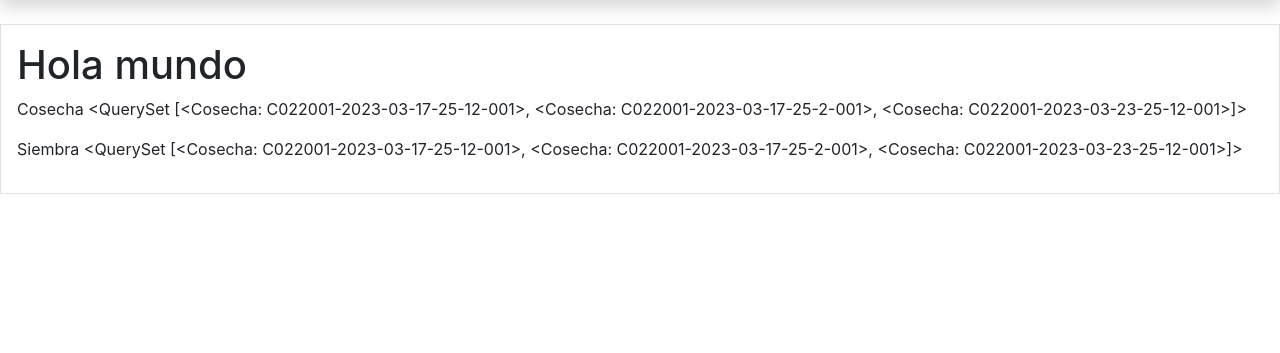
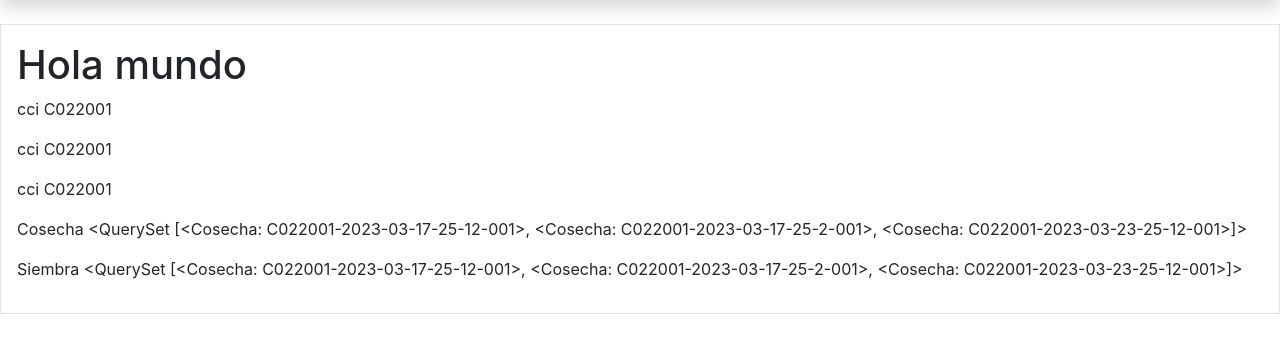
Before and after one commit to IsaMaru98/SeguimientoAlogenicas, a Django app: page /lotes/ in a window 1280 px wide. Shown: the part 91-444 px from the top of the page. Run offline with Django 4.2, Linux system fonts and the light colour scheme; data comes from the database, SQL or seed files in the repository; some libraries are stand-ins or nearby versions.

Commit message:
Agregar modificaciones al html de ldatos por lote

```diff
--- a/formularios/templates/formularios/lotes.html
+++ b/formularios/templates/formularios/lotes.html
@@ -4,6 +4,11 @@
 {% block content %}
 
 <h1> Hola mundo </h1>
+{% for c in datosCosecha %}
+<p> cci {{c.cci}}</p>
+
+{% endfor %}
+
 <p> Cosecha {{ datosCosecha}}</p>
 <p> Siembra {{ datosCosecha}}</p>
 
```
